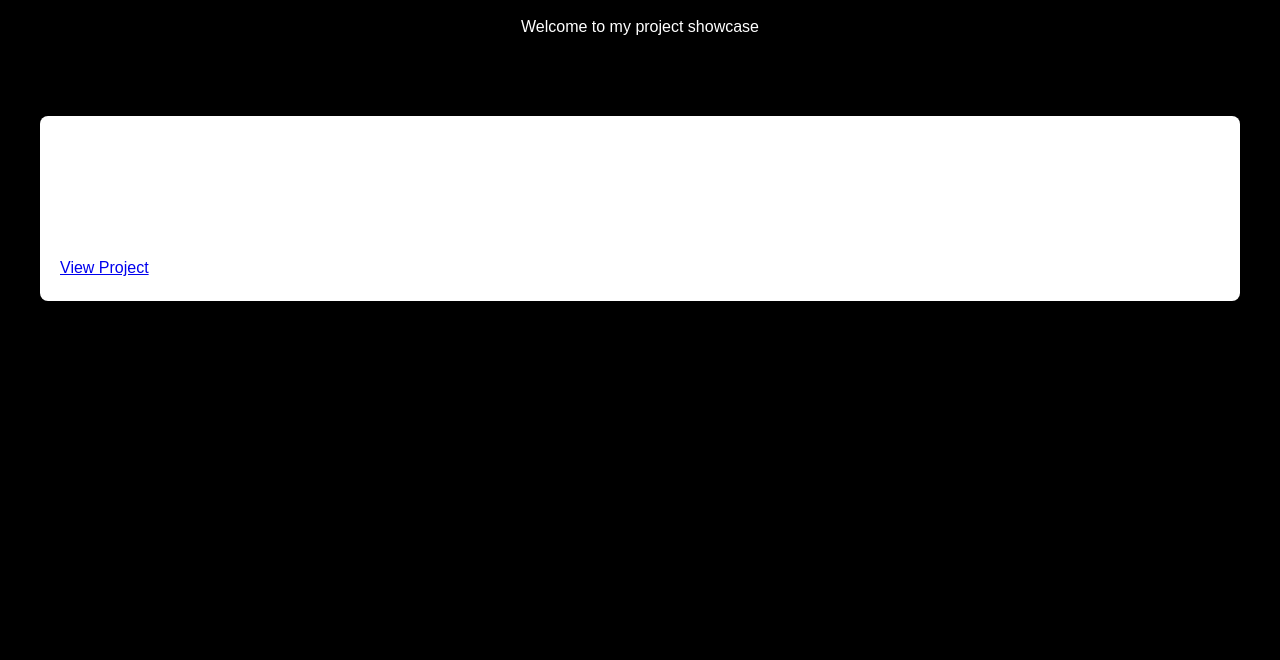
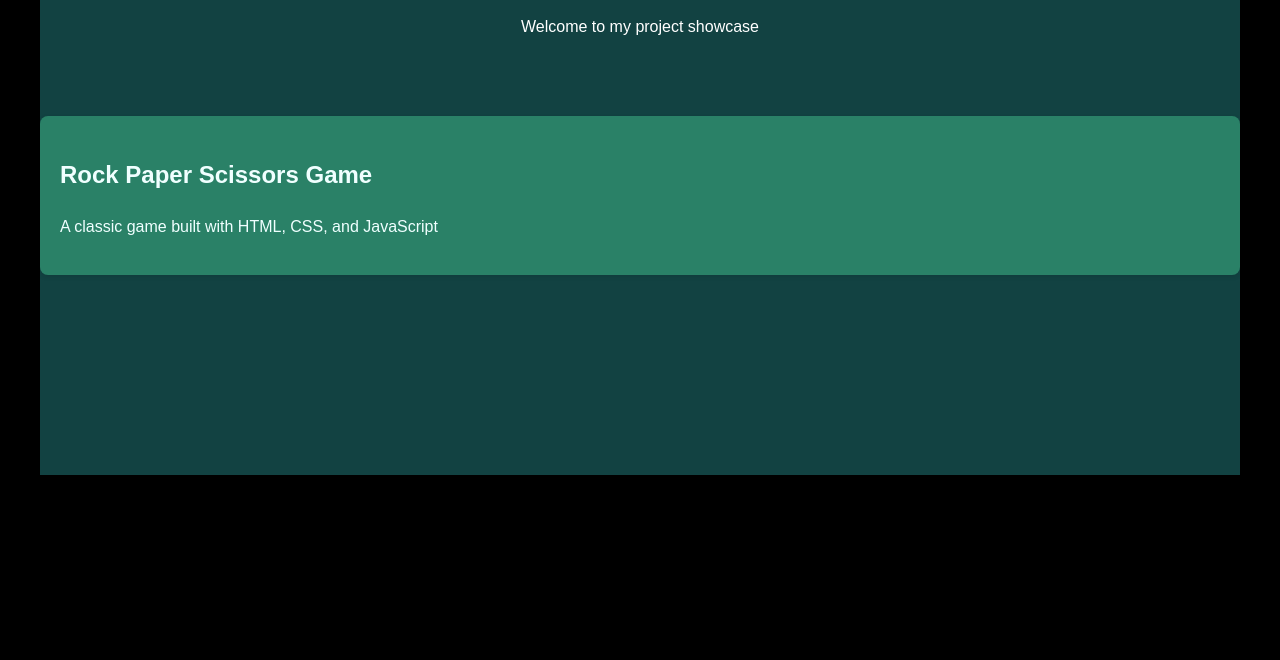
Before and after one commit to CrimsonFrost77/my-projects-landing-page, a plain HTML site: page index.html in a window 1280 px wide. Shown: the part 140-800 px from the top of the page. Drawn offline with Linux system fonts and the light colour scheme.

Commit message:
landing page styles

```diff
--- a/css/landing-page.css
+++ b/css/landing-page.css
@@ -1,6 +1,5 @@
 body {
   background-color: #000000;
-  color: white;
   font-family: Arial, sans-serif;
   line-height: 1.6;
   margin: 0;
@@ -9,20 +8,36 @@ body {
 .container {
   max-width: 1200px;
   margin: 0 auto;
+  background-color: rgba(29, 105, 105, 0.63);
 }
 header {
   text-align: center;
   padding: 40px 0;
+  color: white;
 }
 .projects-grid {
   display: grid;
   grid-template-columns: repeat(auto-fit, minmax(300px, 1fr));
   gap: 20px;
   padding: 20px 0;
+  padding-bottom: 200px;
 }
 .project-card {
-  background: white;
+  background: rgb(42, 129, 103);
+  transition: background-color 0.3s ease;
   padding: 20px;
   border-radius: 8px;
   box-shadow: 0 2px 5px rgba(0, 0, 0, 0.1);
+  transition: transform 0.3s ease;
 }
+
+.project-card:hover {
+  background-color: rgb(48, 150, 119);
+  transform: translateY(-5px);
+  cursor: pointer;
+}
+
+.project-card a {
+  color: azure;
+  text-decoration: none;
+}
--- a/index.html
+++ b/index.html
@@ -15,9 +15,10 @@
 
       <div class="projects-grid">
         <div class="project-card">
-          <h2>Rock Paper Scissors</h2>
-          <p>A classic game built with HTML, CSS, and JavaScript</p>
-          <a href="rpsV2.html">View Project</a>
+          <a href="rpsV2.html">
+            <h2>Rock Paper Scissors Game</h2>
+            <p>A classic game built with HTML, CSS, and JavaScript</p>
+          </a>
         </div>
         <!-- Add more project cards as needed -->
       </div>
```
